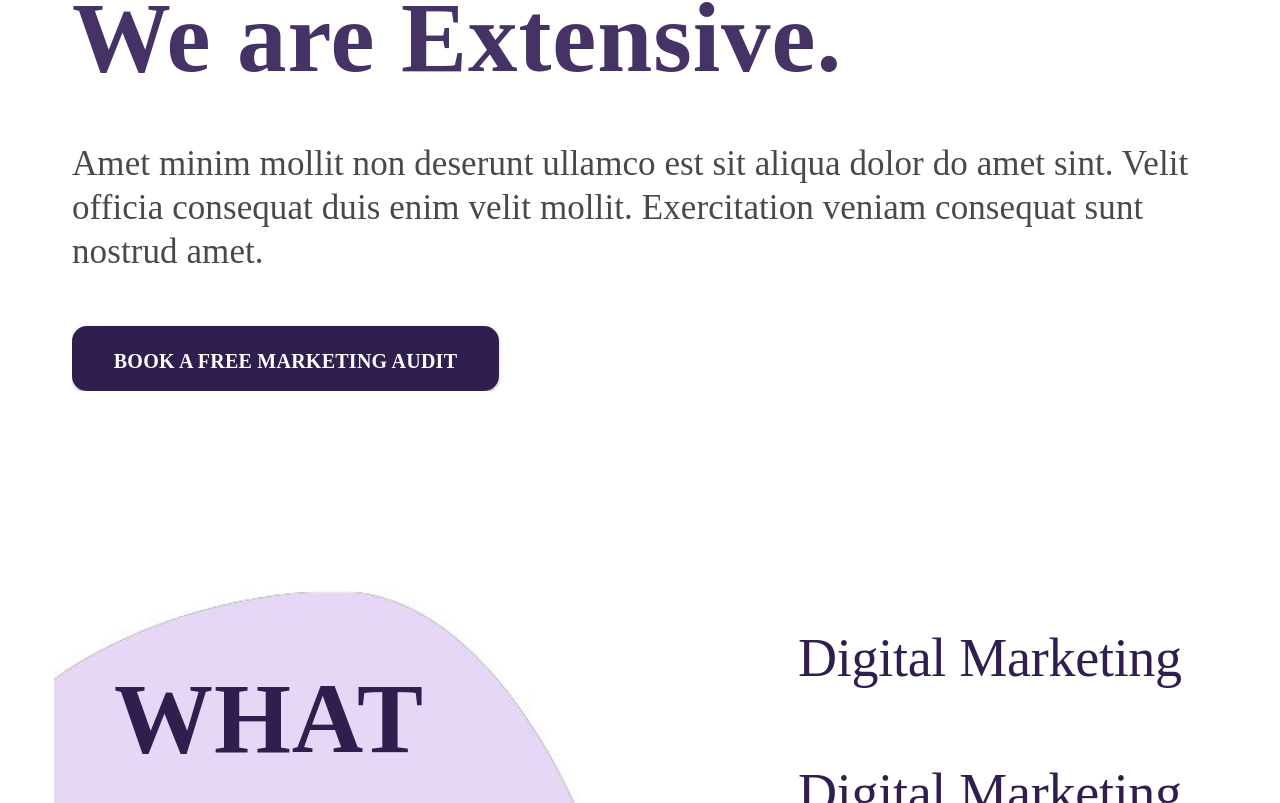
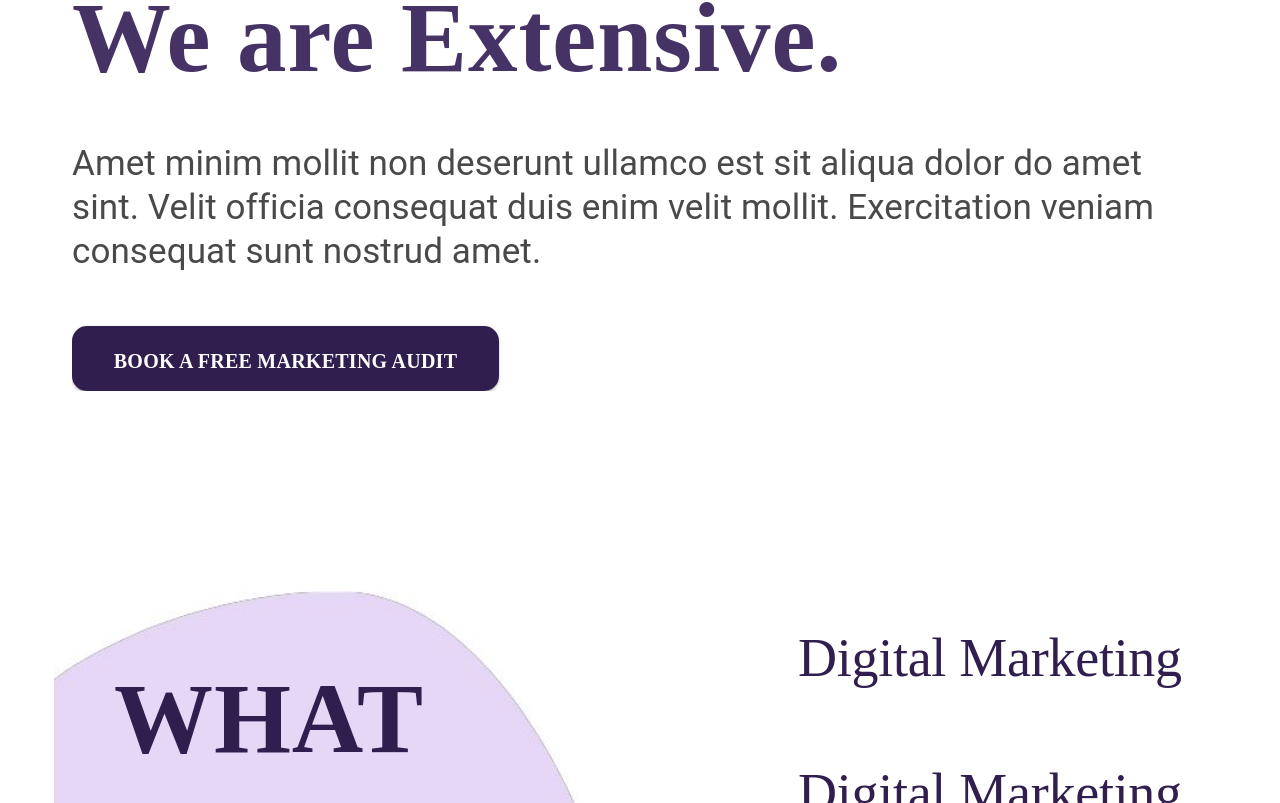
Before and after one commit to shoryadixit/ReactJ-Website, a React (Create React App) app: page / in a window 1280 px wide. Shown: the part 1357-2160 px from the top of the page. Built offline with nearby package versions, Linux system fonts and the light colour scheme.

Commit message:
Font Changes

```diff
--- a/src/components/BannerNext.js
+++ b/src/components/BannerNext.js
@@ -187,7 +187,6 @@ const Booking = () => {
             style={{
               marginTop: "30px",
               fontSize: "35px",
-              fontFamily: "Source Sans Pro",
               fontStyle: "normal",
               color: "#494949",
               lineHeight: "44px",
--- a/src/components/Partners.js
+++ b/src/components/Partners.js
@@ -78,7 +78,6 @@ const Ourpartners = () => {
           </Typography>
           <Typography
             style={{
-              fontFamily: "Source Sans Pro",
               fontStyle: "normal",
               fontWeight: "400",
               fontSize: "25px",
--- a/src/index.css
+++ b/src/index.css
@@ -1,7 +1,7 @@
 body {
   margin: 0;
   font-family: -apple-system, BlinkMacSystemFont, 'Segoe UI', 'Roboto', 'Oxygen',
-    'Ubuntu', 'Cantarell', 'Fira Sans', 'Droid Sans', 'Helvetica Neue',
+    'Ubuntu', 'Cantarell', 'Fira Sans', 'Droid Sans', 'Helvetica Neue', 'Playfair Display',
     sans-serif;
   -webkit-font-smoothing: antialiased;
   -moz-osx-font-smoothing: grayscale;
```
